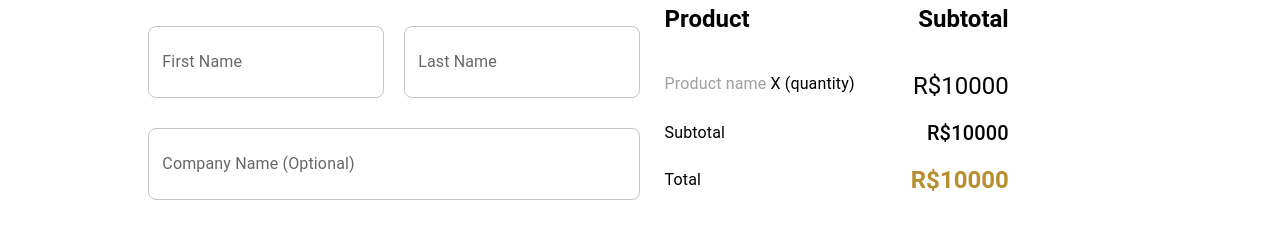
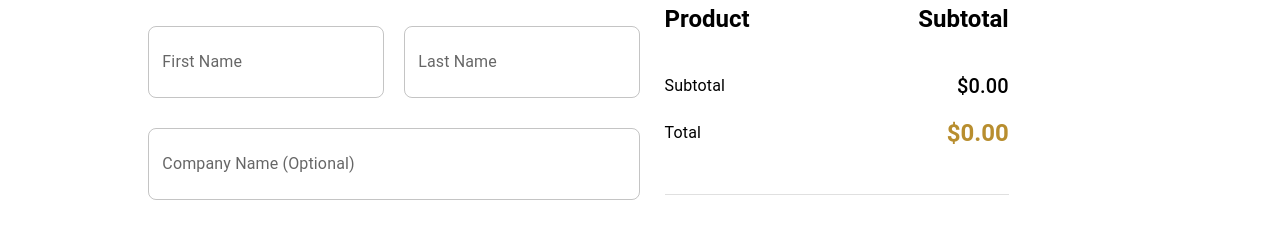
Before and after one commit to Gibsongf/furniture-eCommerce-react-app, a React (Vite) app: page /checkout in a window 1280 px wide. Shown: the part 490-718 px from the top of the page. Built offline with nearby package versions, Linux system fonts and the light colour scheme.

Commit message:
hook for subtotal and total, format prices

```diff
--- a/src/App.tsx
+++ b/src/App.tsx
@@ -6,7 +6,7 @@ import { Stack } from "@mui/material";
 // import { Contact } from "./components/Contact/Contact";
 import { Outlet, ScrollRestoration } from "react-router-dom";
 import { createContext } from "react";
-import { useCart } from "./components/ShopCart";
+import { useCart } from "./components/useCart";
 import { Product } from "./components/Products/ProductCard";
 type ProductState = {
     [key: string]: Product;
--- a/src/Pages/ProductDetails.tsx
+++ b/src/Pages/ProductDetails.tsx
@@ -24,9 +24,10 @@ const ProductImages = ({ src }: { src: string[] }) => {
                         <Box
                             sx={{
                                 borderRadius: "10px",
-                                "&:hover": { border: "#B88E2F solid 3px" },
+                                border: "2px solid white",
+                                "&:hover": { border: "#B88E2F solid 2px" },
                             }}
-                            width={"50%"}
+                            width={"40%"}
                             component="img"
                             src={url}
                             alt={`product-${index}`}
@@ -42,7 +43,7 @@ const ProductImages = ({ src }: { src: string[] }) => {
             <Box
                 component="img"
                 src={src[mainImg]}
-                sx={{ borderRadius: "10px", width: "65%" }}
+                sx={{ borderRadius: "10px", width: "75%" }}
                 alt={"product-0"}
             />
         </>
--- a/src/components/Cart/CheckOutCard.tsx
+++ b/src/components/Cart/CheckOutCard.tsx
@@ -8,31 +8,12 @@ import {
 import { themeCheckOut } from "../Theme";
 import { useContext, useState } from "react";
 import { ShoppingCartContext } from "../../App";
-import { formattedValuesToUsd } from "../../utils";
+import { formattedValuesToUsd, useCartPrices } from "../../utils";
+import { Link } from "react-router-dom";
 
 export const CheckOutCard = () => {
     // props Subtotal, Total, discount
-    const { products } = useContext(ShoppingCartContext);
-    const subtotal = Object.values(products).reduce(
-        (sum, product) => sum + product.price * (product.quantity || 1),
-        0
-    );
-
-    const getTotal = () => {
-        let total = 0;
-        Object.keys(products).forEach((k) => {
-            if (products[k]?.discount) {
-                const dec = products[k].discount / 100;
-                const dis = dec * products[k].price;
-                const sub = products[k].price - dis;
-                total += sub * products[k].quantity;
-            } else {
-                total += products[k].price * products[k].quantity;
-            }
-        });
-        return total;
-    };
-
+    const { subtotal, total } = useCartPrices();
     return (
         <Box
             sx={{
@@ -61,7 +42,7 @@ export const CheckOutCard = () => {
                     color={"#9F9F9F"}
                     variant="subtitle1"
                     component="h2">
-                    {formattedValuesToUsd(subtotal)}
+                    {subtotal}
                 </Typography>
             </Box>
             <Box
@@ -76,11 +57,13 @@ export const CheckOutCard = () => {
                     Total
                 </Typography>
                 <Typography color={"#B88E2F"} variant="h5" component="h2">
-                    {formattedValuesToUsd(getTotal())}
+                    {total}
                 </Typography>
             </Box>
             <ThemeProvider theme={themeCheckOut}>
-                <Button>Check Out</Button>
+                <Link to="/checkout">
+                    <Button> Check Out</Button>
+                </Link>
             </ThemeProvider>
         </Box>
     );
--- a/src/components/Checkout/PlaceOrder.tsx
+++ b/src/components/Checkout/PlaceOrder.tsx
@@ -1,8 +1,45 @@
 import { Box, Typography, Button, ThemeProvider, Divider } from "@mui/material";
 import { themePlaceOrder } from "../Theme";
+import { useContext } from "react";
+import { ShoppingCartContext } from "../../App";
+import { formattedValuesToUsd } from "../../utils";
 
+const BoxProductNamePrice = ({ name, price, quantity }) => {
+    return (
+        <Box display="flex" justifyContent="space-between" marginBottom="15px">
+            <Typography variant="subtitle1" component="h2" color={"#9F9F9F"}>
+                {name}
+                <span style={{ color: "black" }}> x ({quantity})</span>
+            </Typography>
+            <Typography variant="h5" component="h2">
+                ${price}
+            </Typography>
+        </Box>
+    );
+};
 export const PlaceOrder = () => {
     // props Subtotal, Total, discount
+
+    const { products } = useContext(ShoppingCartContext);
+    const subtotal = Object.values(products).reduce(
+        (sum, product) => sum + product.price * (product.quantity || 1),
+        0
+    );
+
+    const getTotal = () => {
+        let total = 0;
+        Object.keys(products).forEach((k) => {
+            if (products[k]?.discount) {
+                const dec = products[k].discount / 100;
+                const dis = dec * products[k].price;
+                const sub = products[k].price - dis;
+                total += sub * products[k].quantity;
+            } else {
+                total += products[k].price * products[k].quantity;
+            }
+        });
+        return total;
+    };
     return (
         <Box
             sx={{
@@ -25,21 +62,16 @@ export const PlaceOrder = () => {
                     Subtotal
                 </Typography>
             </Box>
-            <Box
-                display="flex"
-                justifyContent="space-between"
-                marginBottom="15px">
-                <Typography
-                    variant="subtitle1"
-                    component="h2"
-                    color={"#9F9F9F"}>
-                    Product name{" "}
-                    <span style={{ color: "black" }}>X (quantity)</span>
-                </Typography>
-                <Typography variant="h5" component="h2">
-                    R$10000
-                </Typography>
-            </Box>
+            {Object.keys(products).map((key, indx) => {
+                return (
+                    <BoxProductNamePrice
+                        key={indx}
+                        name={products[key].name}
+                        price={products[key].price}
+                        quantity={products[key].quantity}
+                    />
+                );
+            })}
             <Box
                 display="flex"
                 justifyContent="space-between"
@@ -49,7 +81,7 @@ export const PlaceOrder = () => {
                     Subtotal
                 </Typography>
                 <Typography variant="h6" component="h2">
-                    R$10000
+                    {formattedValuesToUsd(subtotal)}
                 </Typography>
             </Box>
             <Box
@@ -65,7 +97,7 @@ export const PlaceOrder = () => {
                     color={"#B88E2F"}
                     variant="h5"
                     component="h2">
-                    R$10000
+                    {formattedValuesToUsd(getTotal())}
                 </Typography>
             </Box>
             <Divider orientation="horizontal" />
--- a/src/components/Products/CartProduct.tsx
+++ b/src/components/Products/CartProduct.tsx
@@ -4,6 +4,7 @@ import DeleteIcon from "@mui/icons-material/Delete";
 import { Product } from "./ProductCard";
 import { ChangeEvent, useContext, useState } from "react";
 import { ShoppingCartContext } from "../../App";
+import { formattedValuesToUsd } from "../../utils";
 
 // export interface Product {
 //     name: string;
@@ -54,10 +55,11 @@ export const CartProduct = ({ product }: { product: Product }) => {
             const dec = discount / 100;
             const dis = dec * price;
             const sub = price - dis;
-            return sub * quantity;
+            return formattedValuesToUsd(sub * quantity);
         }
-        return price * quantity;
+        return formattedValuesToUsd(price * quantity);
     };
+
     return (
         <Box
             sx={{
@@ -92,7 +94,7 @@ export const CartProduct = ({ product }: { product: Product }) => {
                 fontWeight="bold"
                 color={"#9F9F9F"}
                 sx={productStyle(3)}>
-                {price}
+                {formattedValuesToUsd(price)}
             </Typography>
             <input
                 style={{
--- a/src/components/Products/GridProducts.tsx
+++ b/src/components/Products/GridProducts.tsx
@@ -23,7 +23,7 @@ export default function GridProducts({
             sx={{
                 display: "grid",
                 gridTemplateColumns: "repeat(auto-fit, minmax(350px, 1fr));",
-                rowGap: "35px",
+                rowGap: "50px",
                 width: "90%",
                 justifyItems: "center",
             }}>
--- a/src/components/ShopCart.tsx
+++ b/src/components/useCart.tsx
@@ -51,12 +51,12 @@ export const useCart = () => {
         });
     };
     const removeProduct = (name: string) => {
+        setIconQuantity((prev) => {
+            return prev - 1;
+        });
         setProducts(() => {
             delete products[name];
             return { ...products };
-        });
-        setIconQuantity((prev) => {
-            return prev - 1;
         });
     };
 
--- a/src/utils.ts
+++ b/src/utils.ts
@@ -1,5 +1,7 @@
+import { useContext } from "react";
 import { Product } from "./components/Products/ProductCard";
 import { allProducts } from "./ProductImgs";
+import { ShoppingCartContext } from "./App";
 
 // products will need more info like side images and the current review of it
 
@@ -85,3 +87,30 @@ const getSelectedProduct = () => {
     }
     return detailsProduct;
 };
+
+export const useCartPrices = () => {
+    const { products } = useContext(ShoppingCartContext);
+    const subtotal = Object.values(products).reduce(
+        (sum, product) => sum + product.price * (product.quantity || 1),
+        0
+    );
+
+    const getTotal = () => {
+        let total = 0;
+        Object.keys(products).forEach((k) => {
+            if (products[k]?.discount) {
+                const dec = products[k].discount / 100;
+                const dis = dec * products[k].price;
+                const sub = products[k].price - dis;
+                total += sub * products[k].quantity;
+            } else {
+                total += products[k].price * products[k].quantity;
+            }
+        });
+        return total;
+    };
+    return {
+        subtotal: formattedValuesToUsd(subtotal),
+        total: formattedValuesToUsd(getTotal()),
+    };
+};
```
